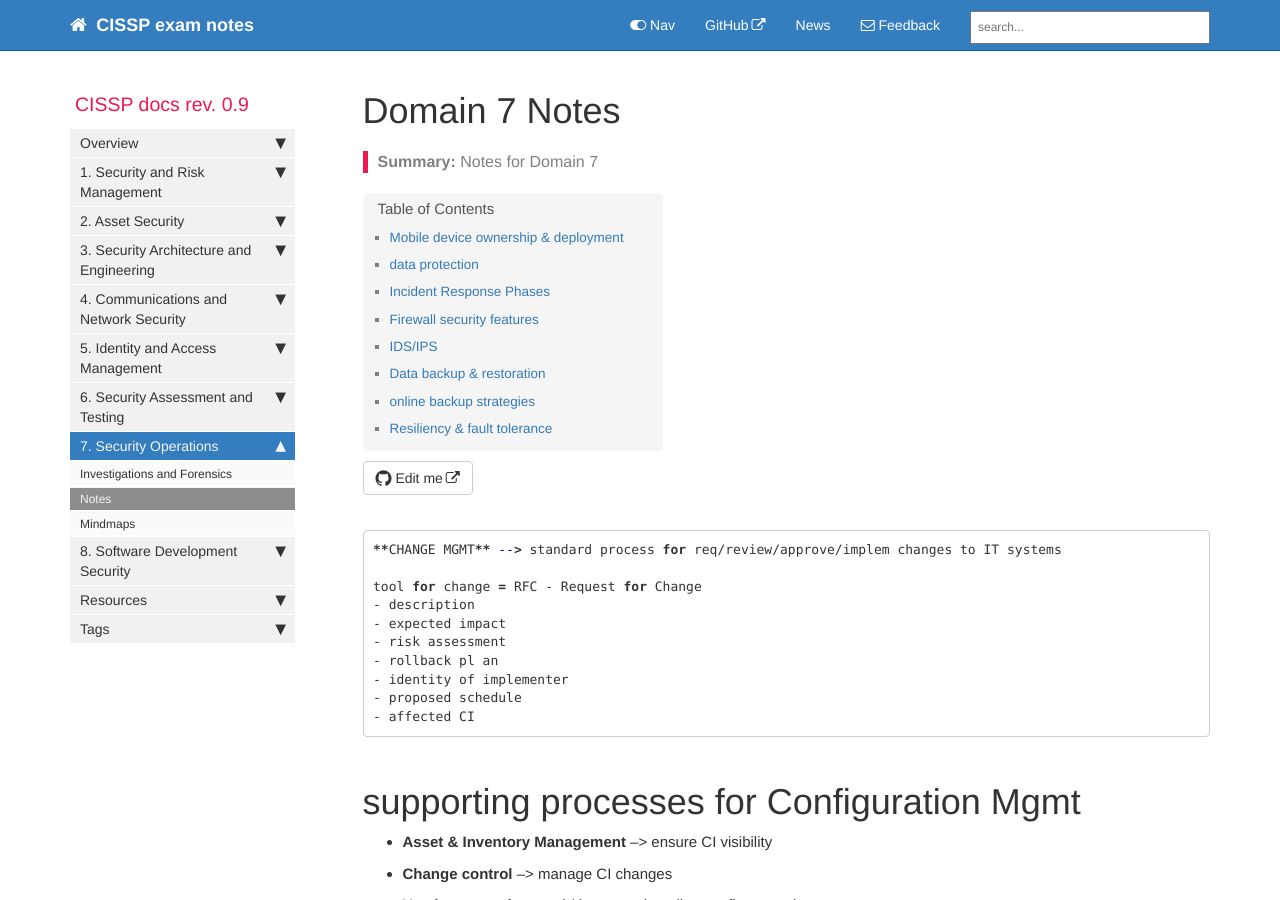
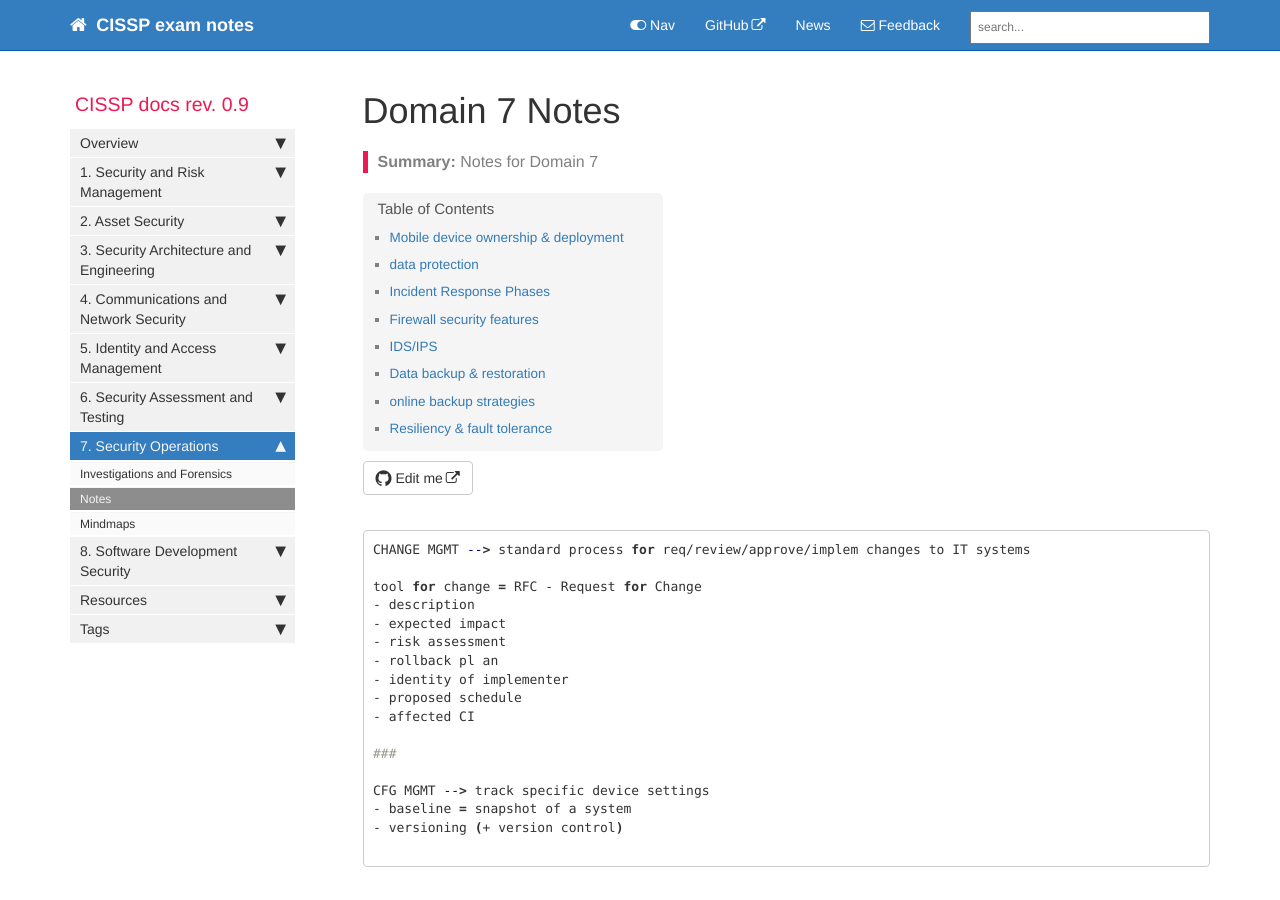
Before and after one commit to quaie/cissp, a Jekyll site: the page built from pages/mydoc/7_notes.md, in a window 1280 px wide and 900 px high. Built offline with Jekyll 4.4.1, drawn with Linux system fonts in a browser that asks for light colours; comment, search, counter and statistics services are not loaded.

Commit message:
Update 7_notes.md

````diff
--- a/pages/mydoc/7_notes.md
+++ b/pages/mydoc/7_notes.md
@@ -10,7 +10,7 @@ folder: mydoc
 ---
 
 ```sh
-**CHANGE MGMT** --> standard process for req/review/approve/implem changes to IT systems
+CHANGE MGMT --> standard process for req/review/approve/implem changes to IT systems
 
 tool for change = RFC - Request for Change
 - description
@@ -20,6 +20,13 @@ tool for change = RFC - Request for Change
 - identity of implementer
 - proposed schedule
 - affected CI
+
+###
+
+CFG MGMT --> track specific device settings
+- baseline = snapshot of a system
+- versioning (+ version control)
+
 ```
 
 
````
